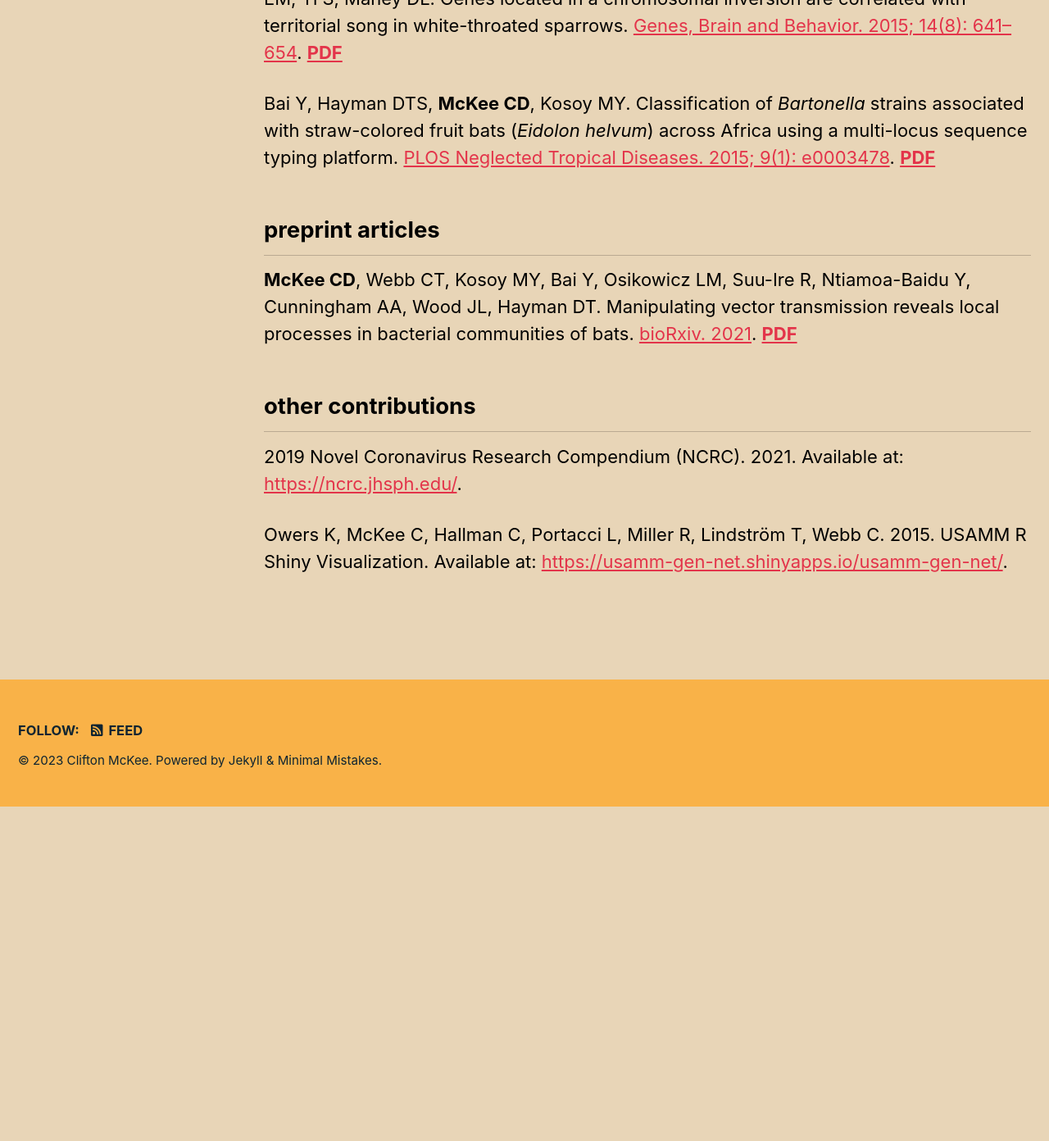
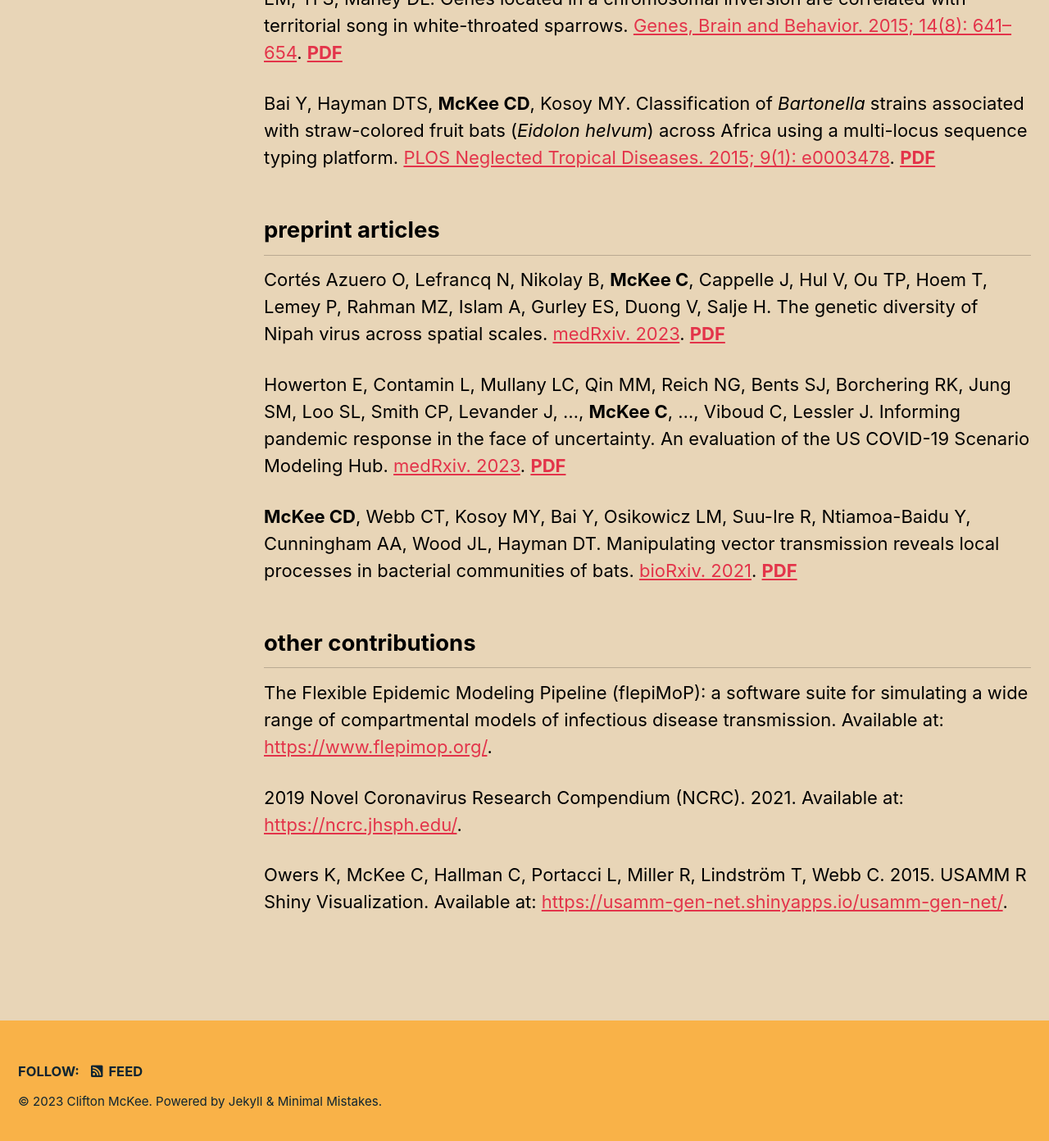
Before and after one commit to clifmckee/clifmckee.github.io, a Jekyll site: the page built from _pages/publications.md, in a window 1280 px wide and 1400 px high, scrolled down 4829 px. Shown: the top 1392 px of the window at 82% size. Built offline with Jekyll 4.4.1, drawn with Linux system fonts in a browser that asks for light colours; cached includes are drawn as plain includes; before the commit the page ends 5813 px from its top, so only the background shows below that.

Commit message:
Update pages and pubs 2023-09-01

```diff
--- a/_pages/publications.md
+++ b/_pages/publications.md
@@ -90,10 +90,16 @@
 
 ## preprint articles
 
+Cortés Azuero O, Lefrancq N, Nikolay B, **McKee C**, Cappelle J, Hul V, Ou TP, Hoem T, Lemey P, Rahman MZ, Islam A, Gurley ES, Duong V, Salje H. The genetic diversity of Nipah virus across spatial scales. [medRxiv. 2023](https://doi.org/10.1101/2023.07.14.23292668). [**PDF**](http://clifmckee.github.io/files/2023_Cortes-Azuero_medRxiv.pdf)
+
+Howerton E, Contamin L, Mullany LC, Qin MM, Reich NG, Bents SJ, Borchering RK, Jung SM, Loo SL, Smith CP, Levander J, ..., **McKee C**, ..., Viboud C, Lessler J. Informing pandemic response in the face of uncertainty. An evaluation of the US COVID-19 Scenario Modeling Hub. [medRxiv. 2023](https://doi.org/10.1101/2023.06.28.23291998). [**PDF**](http://clifmckee.github.io/files/2023_Howerton_medRxiv.pdf)
+
 **McKee CD**, Webb CT, Kosoy MY, Bai Y, Osikowicz LM, Suu-Ire R, Ntiamoa-Baidu Y, Cunningham AA, Wood JL, Hayman DT. Manipulating vector transmission reveals local processes in bacterial communities of bats. [bioRxiv. 2021](https://doi.org/10.1101/2021.03.03.433743). [**PDF**](http://clifmckee.github.io/files/2021_McKee_bioRxiv.pdf)
 
 ## other contributions
 
+The Flexible Epidemic Modeling Pipeline (flepiMoP): a software suite for simulating a wide range of compartmental models of infectious disease transmission. Available at: [https://www.flepimop.org/](https://www.flepimop.org/).
+
 2019 Novel Coronavirus Research Compendium (NCRC). 2021. Available at: [https://ncrc.jhsph.edu/](https://ncrc.jhsph.edu/).
 
-Owers K, McKee C, Hallman C, Portacci L, Miller R, Lindstr&#246;m T, Webb C. 2015. USAMM R Shiny Visualization. Available at: [https://usamm-gen-net.shinyapps.io/usamm-gen-net/](https://usamm-gen-net.shinyapps.io/usamm-gen-net/).
+Owers K, McKee C, Hallman C, Portacci L, Miller R, Lindström T, Webb C. 2015. USAMM R Shiny Visualization. Available at: [https://usamm-gen-net.shinyapps.io/usamm-gen-net/](https://usamm-gen-net.shinyapps.io/usamm-gen-net/).
```
Also changed, not shown: _data/navigation.yml (+4 -6 lines), _pages/about.md (added, +16 -0 lines), 3 other files.
